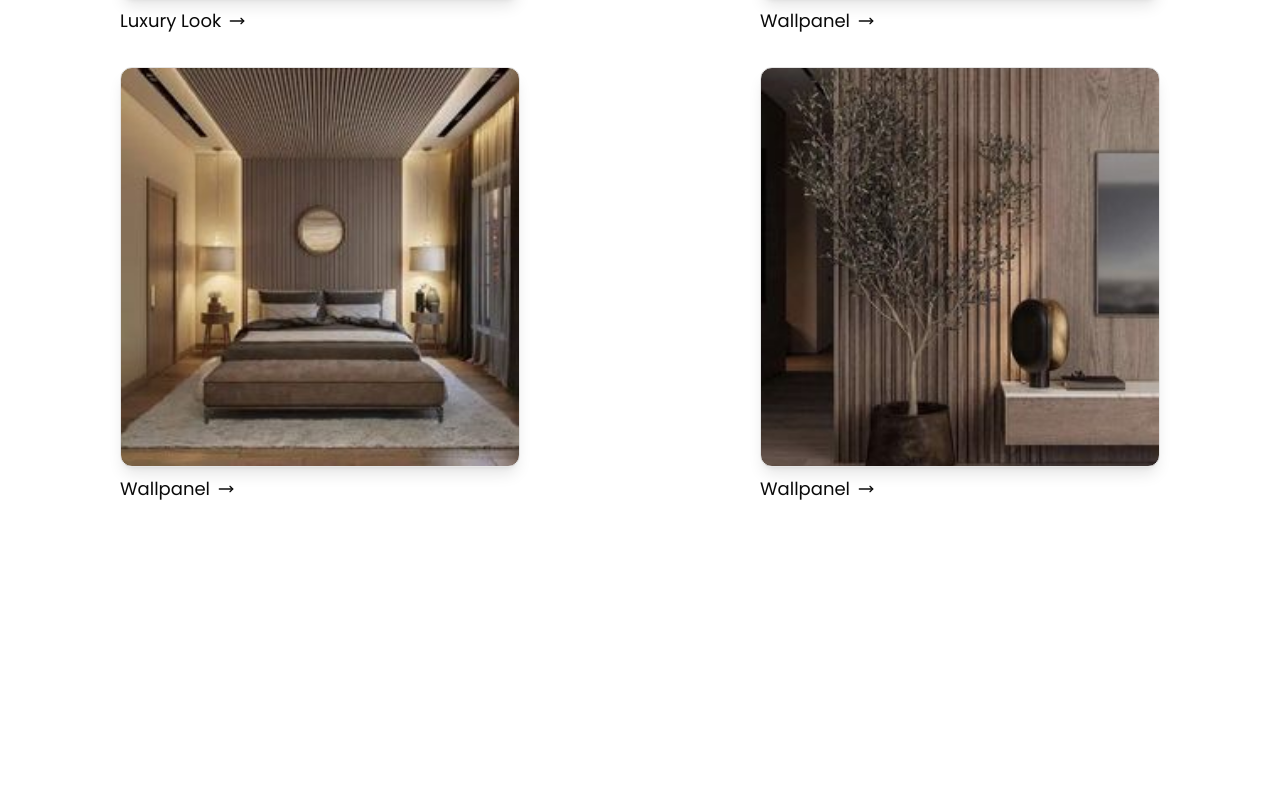
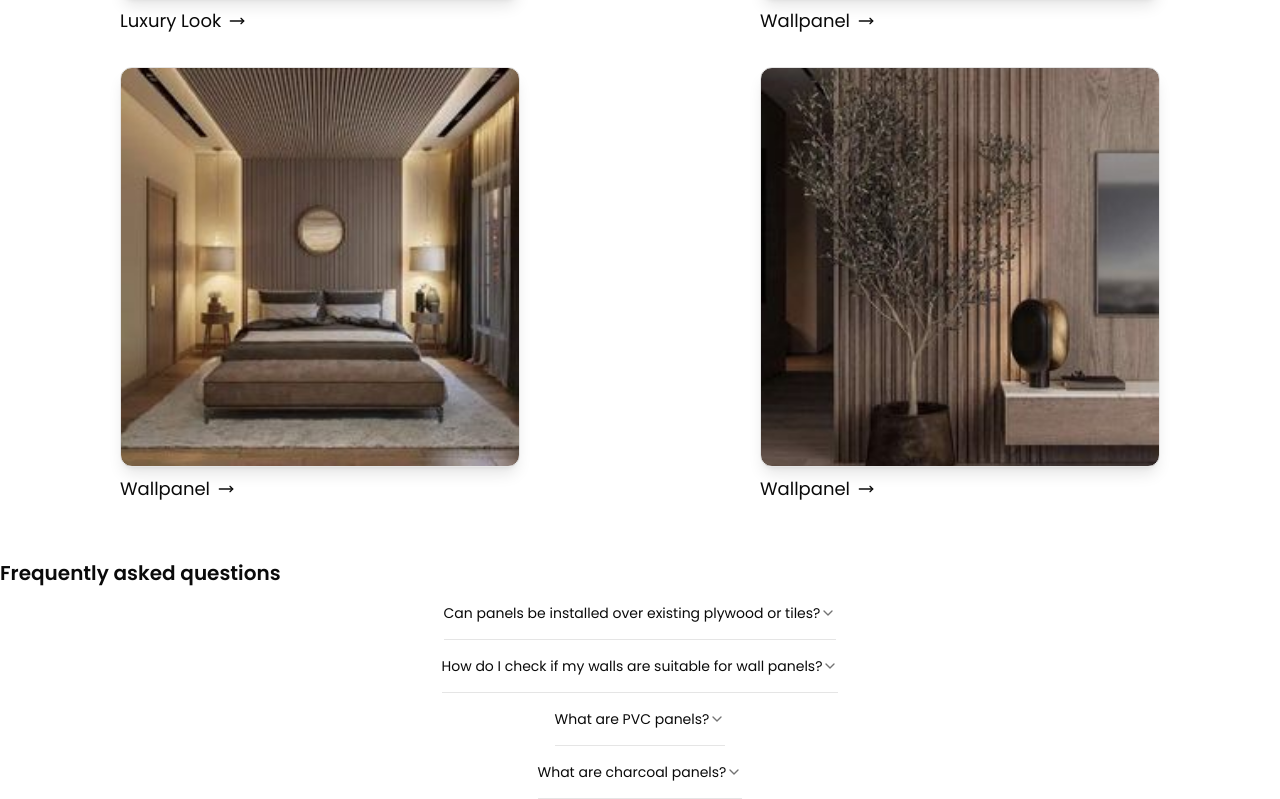
Before and after one commit to Abhiraunak/tulsi, a Next.js app: page /wallpanel in a window 1280 px wide. Shown: the part 2617-3416 px from the top of the page. Before the commit the page ends 3136 px from the top, so only its background shows below. Built offline with nearby package versions, Linux system fonts and the light colour scheme.

Commit message:
Update the wallpanel page

```diff
--- a/app/wallpanel/page.tsx
+++ b/app/wallpanel/page.tsx
@@ -5,6 +5,7 @@ import Image from "next/image";
 // import Appbar from "@/components/Appbar";
 import ProductDescription from "@/components/ProductDescription";
 import ProductBetween from "@/components/ProductBetween";
+import Faq from "@/components/Faq";
 
 export default function Wallpanels() {
     return (
@@ -53,13 +54,40 @@ export default function Wallpanels() {
                 <div className="grid grid-cols-1 md:grid-cols-2 ">
                     <ProductDescription imageUrl={"/Wallpanels/Panel30.png"} description={"Luxury Look"} height="400px" />
                     <ProductDescription imageUrl={"/Wallpanels/Panel31.png"} description={"Wallpanel"} height="400px" />
-                    <ProductDescription imageUrl={"/Wallpanels/Panel13.jpg"} description={"Wallpanel"} height="400px"/>
-                    <ProductDescription imageUrl={"/Wallpanels/Panel26.jpg"} description={"Wallpanel"} height="400px"/>
+                    <ProductDescription imageUrl={"/Wallpanels/Panel13.jpg"} description={"Wallpanel"} height="400px" />
+                    <ProductDescription imageUrl={"/Wallpanels/Panel26.jpg"} description={"Wallpanel"} height="400px" />
                 </div>
+            </div>
 
+            {/*Frequently ask questions start from here */}
+
+            <div className="container relative max-w-screen-xl mx-auto mt-10">
+                <h1 className="text-xl font-semibold">Frequently asked questions</h1>
+                <div className="flex flex-col">
+                    <Faq
+                        ques={"Can panels be installed over existing plywood or tiles?"}
+                        ans={"Yes, they can be installed over any surface including tiles, plywood, and drywall"}
+                    />
+                    <Faq
+                        ques="How do I check if my walls are suitable for wall panels?"
+                        ans={
+                            <>
+                                All walls are suitable for panel installation.
+                                <br />
+                                Any kind of imperfections will be handled by our professional.
+                            </>
+                        }
+                    />
+                    <Faq
+                        ques={"What are PVC panels?"}
+                        ans={"PVC stands for polyvinyl chloride. It is a type of eco-friendly plastic material that is widely used today due to its affordability and ease of installation."}
+                    />
+                    <Faq
+                        ques={"What are charcoal panels?"}
+                        ans={"Charcoal wall panels are decorative panels made from charcoal and other materials, such as polystyrene or wood.They can be used for a variety of purposes"}
+                    />
+                </div>
             </div>
         </>
-
-
     );
 }
```
